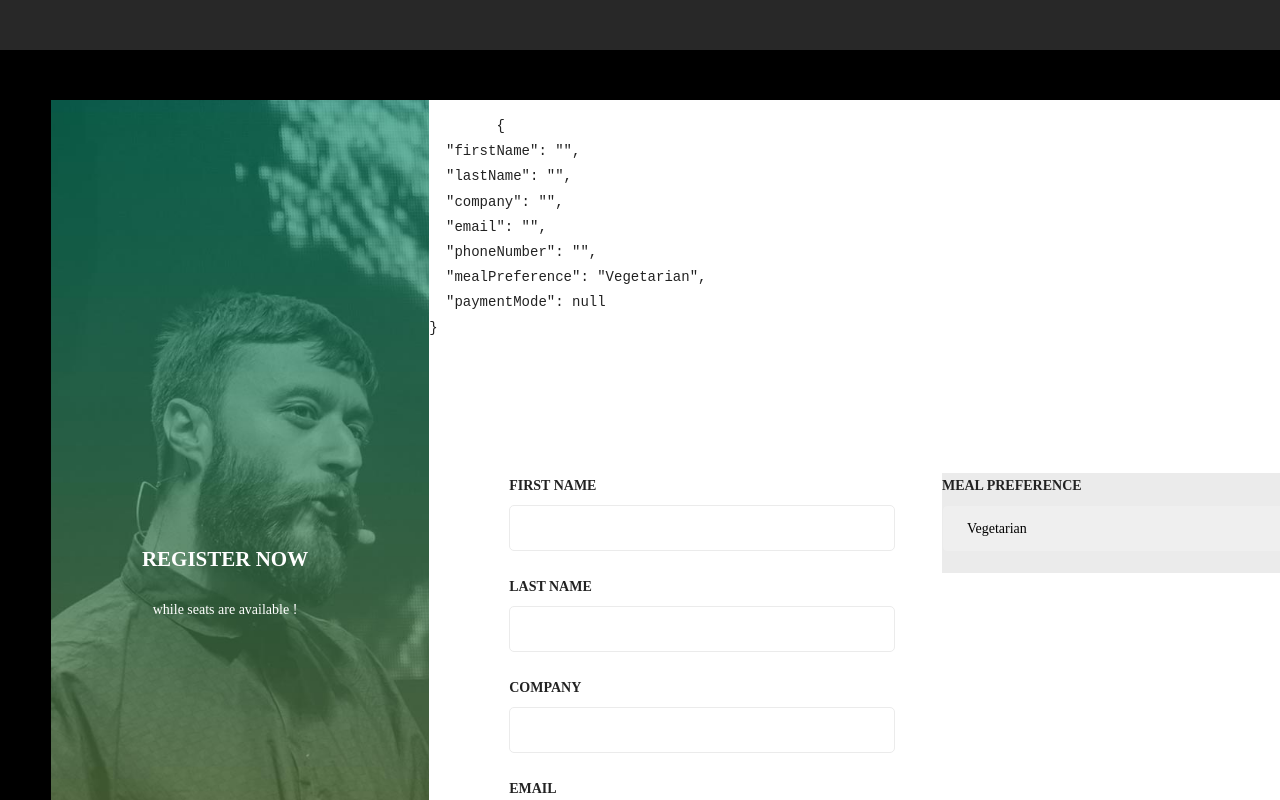
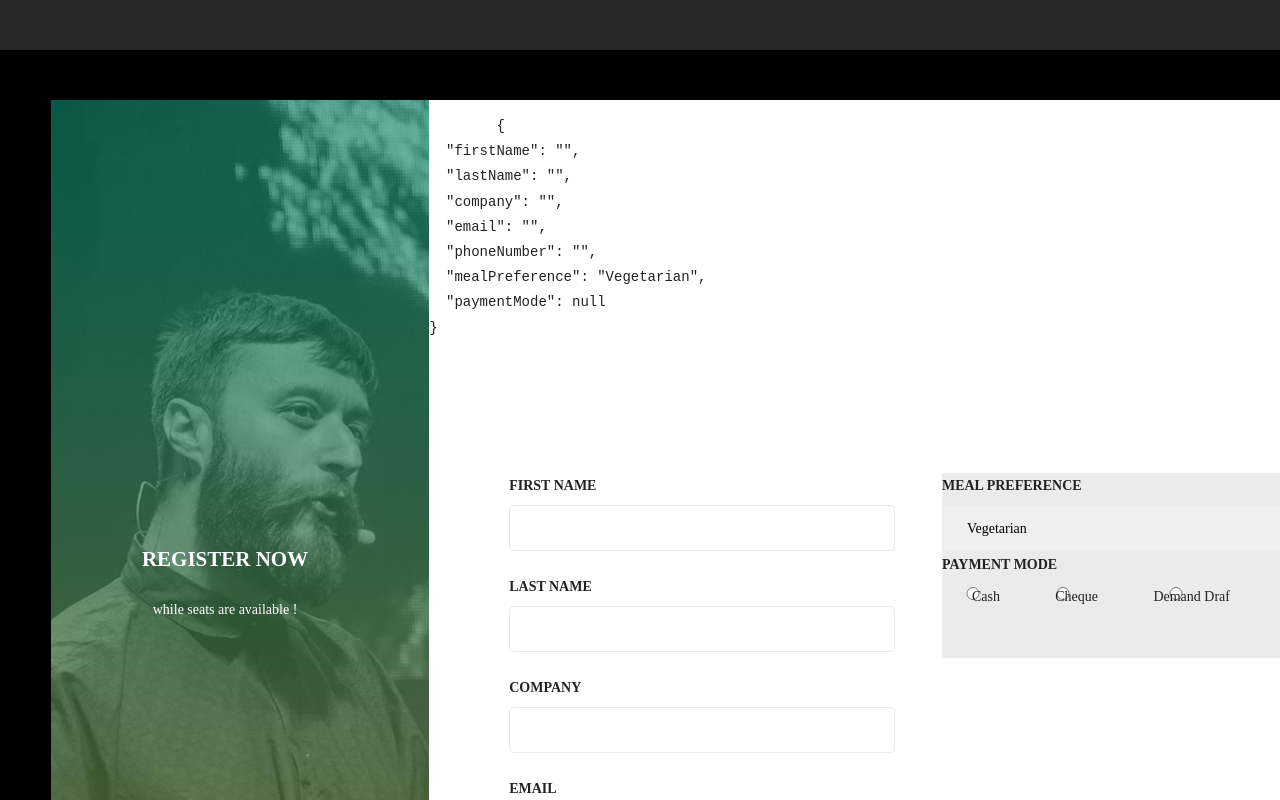
Before and after one commit to Innovic-io/angular-restaurant-reservation, an Angular app: page / in a window 1280 px wide. Shown: the top 800 px of the page. Built offline with nearby package versions, Linux system fonts and the light colour scheme; what ng5-slider would draw is missing.

Commit message:
Added radio buttons

```diff
--- a/src/app/form-comp/check/check.component.html
+++ b/src/app/form-comp/check/check.component.html
@@ -1,5 +1,5 @@
 <div class="label-flex">
-  <label for="payment">Payment mode</label>
+  <label>Payment mode</label>
 </div>
 <!--<div class="form-radio-group">
   <div class="form-radio-item">
@@ -13,11 +13,12 @@
     <span class="check"></span>
   </div>
 </div>-->
-<div class="form-radio-group">
-  <div class="form-radio-item" *ngFor="let mode of paymentMode" (click)="funcConLog($event)">
-    <input type="radio" name="payment" [id]="mode.name">
-    <label [for]="mode.name">{{mode.name}}</label>
-    <span class="check"></span>
+<div class="form-radio-group1">
+  <div class="form-radio-item1" *ngFor="let mode of paymentMode">
+    <input class="input-type-radio1" type="radio" name="payment" [id]="mode.name">
+    <label [for]="mode.name" class="label-radio">{{mode.name}}</label>
+
+
   </div>
 
   <!--  <span *ngFor="let mode of paymentMode" (click)="funcConLog($event)">
--- a/src/app/form-comp/test.html
+++ b/src/app/form-comp/test.html
@@ -71,7 +71,9 @@
           <div class="form-group2">
             <app-select-list [label]="'Meal Preference'"
                              [formGroup]="profileForm"
-                             [controlName]="'mealPreference'"></app-select-list>
+                             [controlName]="'mealPreference'">
+            </app-select-list>
+            <app-check></app-check>
 
           </div>
 
--- a/src/styles.css
+++ b/src/styles.css
@@ -809,7 +809,7 @@ input {
   background-color: #ebebeb;
   position: relative;
   float: right;
-  height: 100px;
+
   margin: 93px 80px 90px 0px;
 }
 
@@ -842,7 +842,6 @@ input {
 }
 
 
-
 input:focus {
   outline: none;
   border: 1px solid green;
@@ -852,3 +851,90 @@ input.error {
   border: 1px solid #c70000;
   color: black !important;
 }
+
+.label-flex {
+  justify-content: space-between;
+  -moz-justify-content: space-between;
+  -webkit-justify-content: space-between;
+  -o-justify-content: space-between;
+  -ms-justify-content: space-between;
+}
+
+.label-flex label {
+  width: auto;
+}
+
+.form-radio-group {
+  -moz-flex-direction: column;
+  -webkit-flex-direction: column;
+  -o-flex-direction: column;
+  -ms-flex-direction: column;
+}
+
+display-flex, .signup-content, .form-row, .label-flex, .form-radio-group {
+  display: flex;
+  display: -webkit-flex;
+}
+
+
+.form-radio-group {
+  padding-bottom: 10px;
+  padding-top: 12px;
+}
+
+input[type="radio" i] {
+  margin: 3px 3px 0px 5px;
+}
+
+.form-radio-item {
+  position: relative;
+  margin-right: 30px;
+}
+
+.form-radio-item label {
+  font-weight: 500;
+  padding-left: 30px;
+  position: relative;
+  z-index: 9;
+  display: block;
+  cursor: pointer;
+  text-transform: none;
+}
+
+.form-radio-item {
+  margin-right: 15px;
+
+}
+
+display-flex, .signup-content, .form-row, .label-flex, .form-radio-group {
+  display: flex;
+  display: -webkit-flex;
+}
+
+
+/*Test class*/
+.form-radio-group1 {
+  border: none;
+  display: flex;
+  flex-direction: row;
+  justify-content: flex-start;
+  margin: 0 0 3em 0;
+}
+
+.form-radio-item1 {
+  margin: 0 1.81em 0 0;
+  position: relative;
+}
+.form-radio-item1 label {
+  font-weight: 500;
+  padding-left: 30px;
+  position: relative;
+  z-index: 9;
+  display: block;
+  cursor: pointer;
+  text-transform: none;
+}
+
+.input-type-radio1{
+  position: absolute;
+}
```
